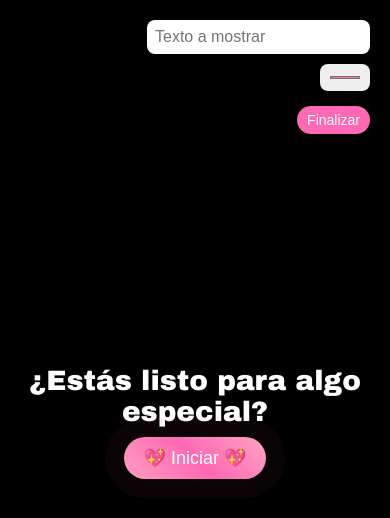
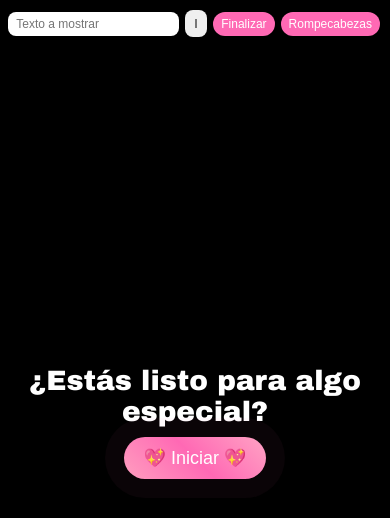
Before and after one commit to aden-print/interactive-page-corazones, a plain HTML site: page index.html in a window 390 px wide. Drawn offline with Linux system fonts and the light colour scheme.

Commit message:
Update index.html

```diff
--- a/index.html
+++ b/index.html
@@ -84,28 +84,35 @@
       right: 20px;
       z-index: 1000;
       display: flex;
-      flex-direction: column;
-      align-items: flex-end;
+      flex-wrap: nowrap;
+      align-items: center;
+      gap: 8px;
     }
 
-    .text-controls input[type="text"],
-    .text-controls input[type="color"] {
-      padding: 8px;
-      font-size: 16px;
+    .text-controls input[type="text"] {
+      width: 120px;
+      padding: 6px;
+      font-size: 14px;
       border-radius: 8px;
       border: none;
-      margin-bottom: 10px;
+    }
+
+    .text-controls input[type="color"] {
+      width: 80px;
+      padding: 6px;
+      font-size: 14px;
+      border-radius: 8px;
+      border: none;
     }
 
     .text-controls button {
+      padding: 6px 12px;
       background-color: #ff69b4;
       color: white;
-      padding: 6px 10px;
       border: none;
-      border-radius: 20px;
-      font-size: 14px;
+      border-radius: 16px;
+      font-size: 12px;
       cursor: pointer;
-      margin-top: 5px;
       transition: background 0.3s;
     }
 
@@ -125,6 +132,21 @@
     @keyframes float {
       0% { transform: translateY(0); opacity: 1; }
       100% { transform: translateY(-200px); opacity: 0; }
+    }
+
+    @media (max-width: 480px) {
+      .text-controls {
+        top: 10px;
+        right: 10px;
+        gap: 6px;
+      }
+      .text-controls input[type="text"],
+      .text-controls input[type="color"],
+      .text-controls button {
+        font-size: 12px;
+        padding: 5px 8px;
+        width: auto;
+      }
     }
   </style>
 </head>
@@ -150,6 +172,7 @@
     <input type="text" id="textInput" placeholder="Texto a mostrar" />
     <input type="color" id="colorPicker" value="#ff69b4" />
     <button id="endBtn">Finalizar</button>
+    <button id="goPuzzleBtn">Rompecabezas</button>
   </div>
 
   <audio id="bg-music" src="musiquita.mp3" loop hidden></audio>
@@ -190,6 +213,11 @@
       document.getElementById("finalOverlay").style.display = "none";
       document.getElementById("intro").style.display = "flex";
       drops = Array.from({ length: columns }, () => Math.random() * -20);
+    });
+
+    document.getElementById("goPuzzleBtn").addEventListener("click", () => {
+      // Redirige al rompecabezas con la ruta exacta solicitada
+      window.location.href = "/rompecabezas/rompecabezas.html";
     });
 
     function drawMatrixRain() {
```
